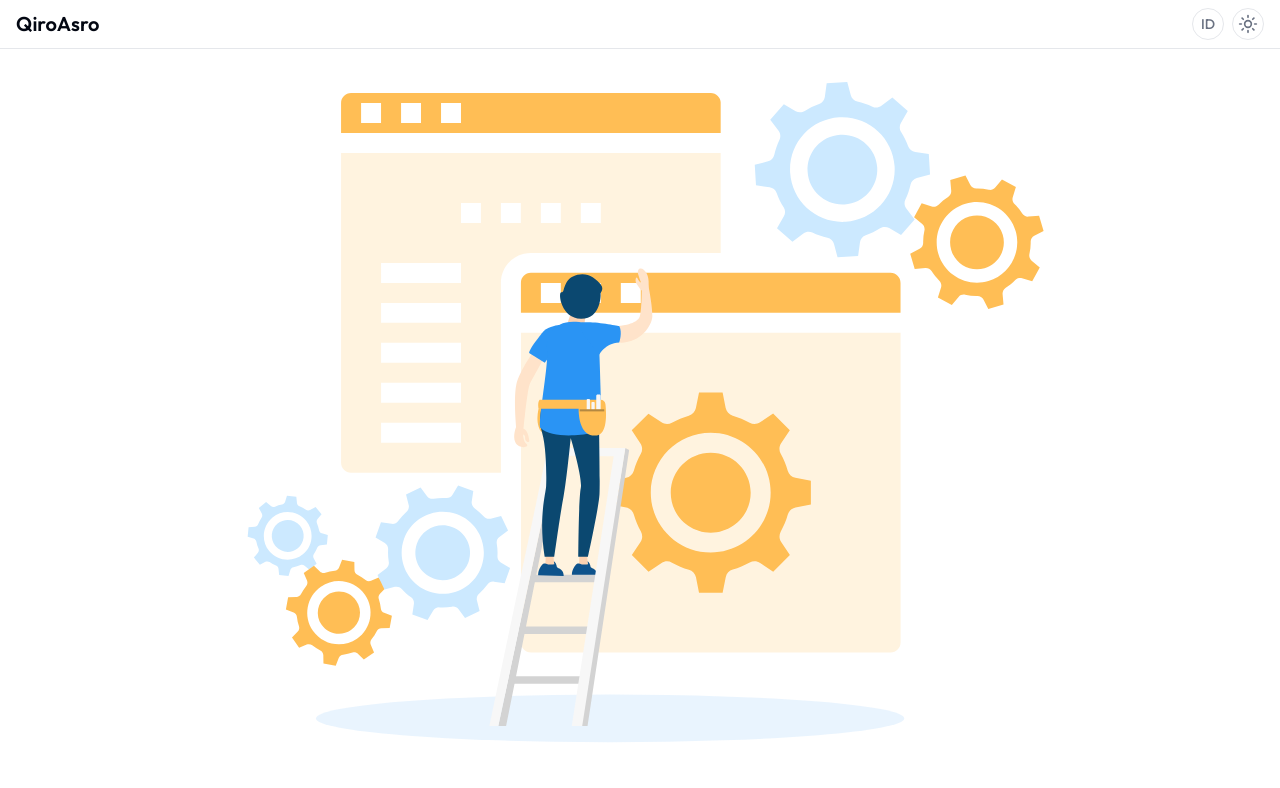
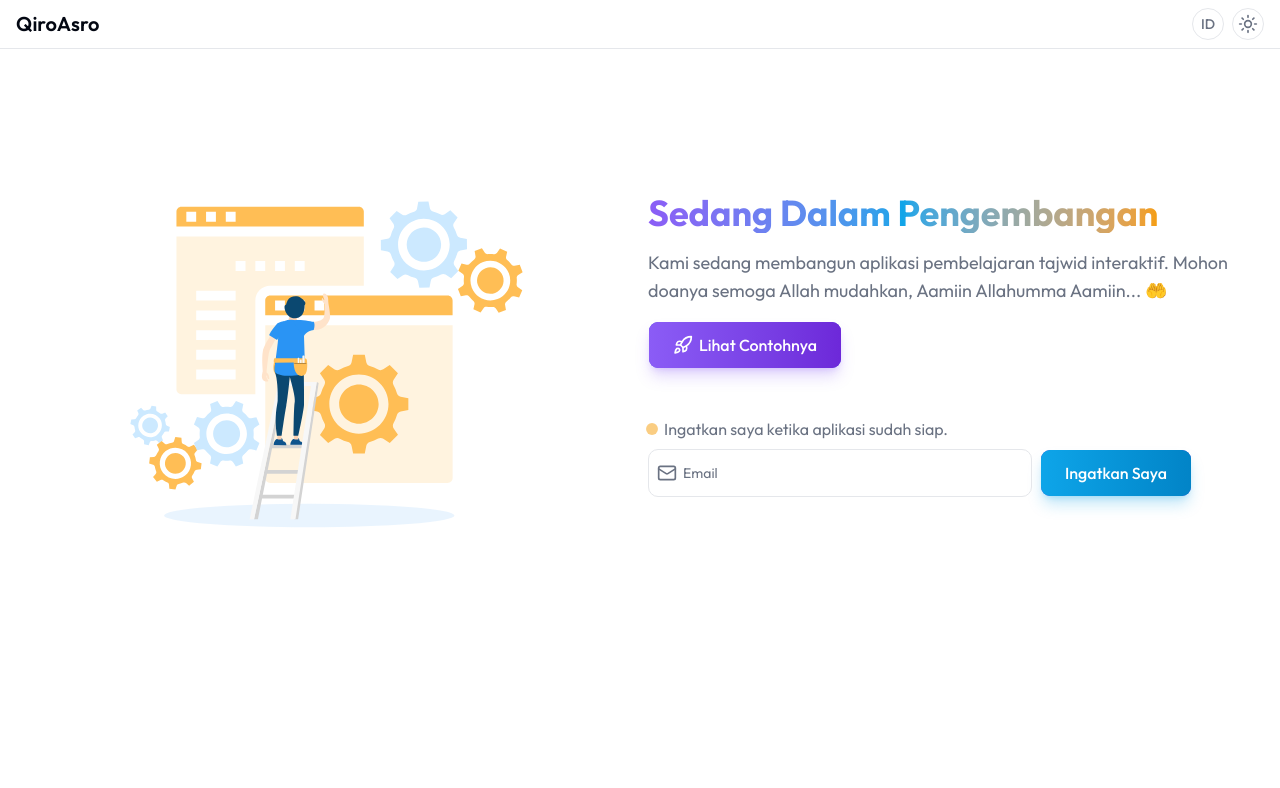
Before and after one commit to hurifajri/qiroasro, a Next.js app: page / in a window 1280 px wide. Shown: the top 788 px of the page. Built offline with nearby package versions, Linux system fonts and the light colour scheme; no server answers.

Commit message:
refactor: home page

```diff
--- a/src/app/(public)/page.tsx
+++ b/src/app/(public)/page.tsx
@@ -41,18 +41,21 @@ export default function HomePage() {
 
   return (
     <motion.div
-      className="flex flex-col gap-4 p-4"
+      className="mx-auto mt-8 flex max-w-7xl flex-col gap-4 p-4 sm:mt-32 sm:flex-row"
       variants={containerVariants}
       initial="hidden"
       animate="visible"
     >
       {/* SVG Illustration */}
-      <motion.div variants={itemVariants}>
+      <motion.div
+        variants={itemVariants}
+        className="flex flex-1 shrink-0 items-center justify-center"
+      >
         <UnderDevelopmentIllustration className="h-auto w-full max-w-md md:max-w-none" />
       </motion.div>
 
       {/* Content */}
-      <div className="flex flex-col gap-12">
+      <div className="flex flex-1 flex-col gap-12">
         <div className="flex flex-col items-start gap-4">
           {/* Title */}
           <motion.h2
@@ -106,8 +109,8 @@ export default function HomePage() {
           </motion.div>
 
           {/* Reminder Form */}
-          <motion.div variants={itemVariants} className="flex flex-col gap-2">
-            <InputGroup className="h-12">
+          <motion.div variants={itemVariants} className="flex flex-col gap-2 sm:flex-row">
+            <InputGroup className="h-12 sm:max-w-96">
               <InputGroupAddon>
                 <MailIcon className="size-5 text-muted-foreground" />
               </InputGroupAddon>
```
